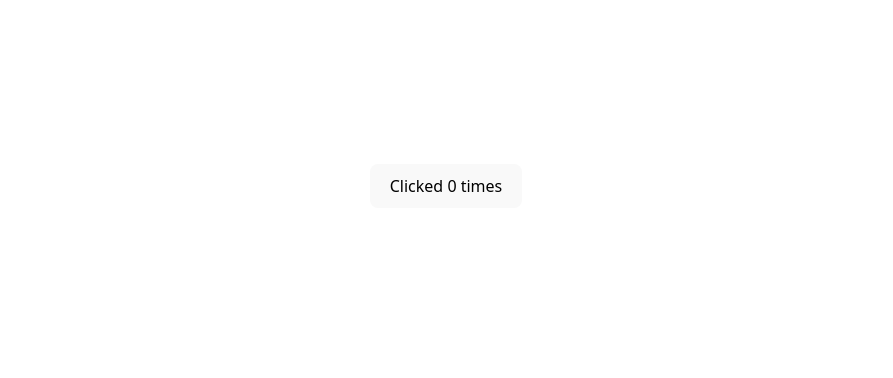
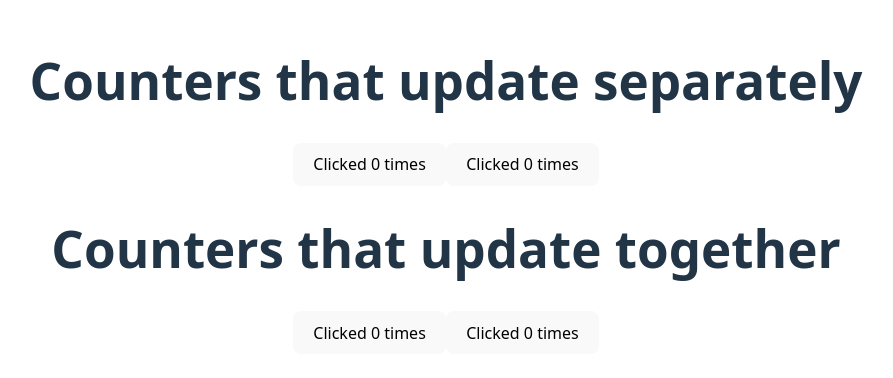
Before and after one commit to Ashken-Soriano/appdev1, a React (Vite) app in the folder react-quickstart/react-quickstart/: page / in a window 1280 px wide. Shown: the part 214-592 px from the top of the page, without its empty margins (194-1087 px from the left). Built offline with nearby package versions, Linux system fonts and the light colour scheme.

Commit message:
Done sharing data between components

```diff
--- a/react-quickstart/react-quickstart/src/App.jsx
+++ b/react-quickstart/react-quickstart/src/App.jsx
@@ -3,20 +3,47 @@ import { useState } from 'react'
 // import viteLogo from '/vite.svg'
 import './App.css'
 
-function App() {
-  const [count, setCount] = useState(0);
-   function handleClick() {
-    setCount(count + 1);
-  }
 
+
+function MyButton({ count, onClick }) {
   return (
-    <button onClick={handleClick}>
+    <button onClick={onClick}>
       Clicked {count} times
     </button>
   );
 }
 
 
+function MyApp() {
+  const [count, setCount] = useState(0);
+
+  function handleClick() {
+    setCount(count + 1);
+  }
+
+  return (
+    <div>
+      <h1>Counters that update together</h1>
+      <MyButton count={count} onClick={handleClick} />
+      <MyButton count={count} onClick={handleClick} />
+    </div>
+  );
+}
 
 
-export default App
+
+function App() {
+  const [count1, setCount1] = useState(0);
+  const [count2, setCount2] = useState(0);
+
+  return (
+    <>
+      <h1>Counters that update separately</h1>
+      <MyButton count={count1} onClick={() => setCount1(count1 + 1)} />
+      <MyButton count={count2} onClick={() => setCount2(count2 + 1)} />
+      <MyApp />
+    </>
+  );
+}
+
+export default App;
```
